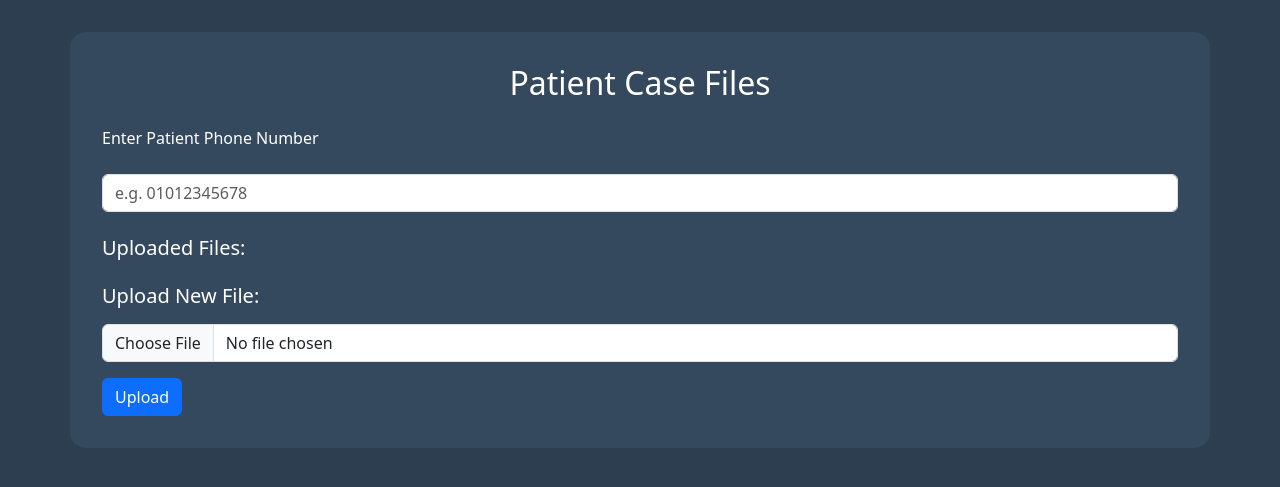
After one commit to Mustafa-Hamam/EMR, a FastAPI app: page /upload_case_file in a window 1280 px wide. The commit adds this page. Shown: the top 487 px of the page. Run offline with FastAPI, Linux system fonts and the light colour scheme; parts of the project's set-up code (start-up, migrations or seed data) failed here and were passed over; some libraries are stand-ins or nearby versions.

Commit message:
added new case and files workflow

```diff
--- /dev/null
+++ b/EMR_core/templates/casefiles.html
@@ -0,0 +1,104 @@
+<!DOCTYPE html>
+<html>
+<head>
+    <title>Manage Case Files</title>
+    <link href="https://cdn.jsdelivr.net/npm/bootstrap@5.3.3/dist/css/bootstrap.min.css" rel="stylesheet">
+    <style>
+        body {
+            background-color: #2c3e50;
+            color: white;
+            padding: 2rem;
+        }
+        .container {
+            background-color: #34495e;
+            border-radius: 1rem;
+            padding: 2rem;
+        }
+        .form-control, .btn {
+            margin-top: 1rem;
+        }
+        .file-entry {
+            display: flex;
+            justify-content: space-between;
+            align-items: center;
+            background-color: #3b5998;
+            padding: 0.5rem 1rem;
+            border-radius: 0.5rem;
+            margin-bottom: 0.5rem;
+        }
+        .file-entry a {
+            color: #f1c40f;
+            text-decoration: underline;
+        }
+    </style>
+</head>
+<body>
+<div class="container">
+    <h2 class="text-center mb-4">Patient Case Files</h2>
+
+    <!-- 🔍 Search Section -->
+    <div class="mb-3">
+        <label for="phone" class="form-label">Enter Patient Phone Number</label>
+        <input type="text" id="phone" class="form-control" placeholder="e.g. 01012345678" onblur="fetchFiles()">
+    </div>
+
+    <!-- 📂 Files List -->
+    <div id="file-list" class="mt-4">
+        <h5>Uploaded Files:</h5>
+        <div id="files-container"></div>
+    </div>
+
+    <!-- ⬆️ Upload Section -->
+    <form id="upload-form" action="/upload_casefile" method="post" enctype="multipart/form-data" class="mt-4">
+        <h5>Upload New File:</h5>
+        <input type="hidden" name="phone" id="upload_phone">
+        <input type="file" name="file" class="form-control" required>
+        <button type="submit" class="btn btn-primary">Upload</button>
+    </form>
+</div>
+
+<script>
+    async function fetchFiles() {
+        const phone = document.getElementById("phone").value;
+        document.getElementById("upload_phone").value = phone;
+
+        const res = await fetch(`/api/casefiles?phone=${phone}`);
+        const files = await res.json();
+
+        const container = document.getElementById("files-container");
+        container.innerHTML = "";
+
+        if (files.length === 0) {
+            container.innerHTML = "<p>No files found for this patient.</p>";
+            return;
+        }
+
+        files.forEach(file => {
+            const div = document.createElement("div");
+            div.className = "file-entry";
+            div.innerHTML = `
+                <span>${file.filename}</span>
+                <div>
+                    <a href="${file.url}" target="_blank" class="btn btn-sm btn-outline-light me-2">View</a>
+                    <button class="btn btn-sm btn-danger" onclick="deleteFile('${file.filename}')">Delete</button>
+                </div>
+            `;
+            container.appendChild(div);
+        });
+    }
+
+    async function deleteFile(filename) {
+        const phone = document.getElementById("phone").value;
+        if (!confirm(`Delete file: ${filename}?`)) return;
+
+        const res = await fetch(`/delete_casefile?filename=${filename}&phone=${phone}`, { method: "DELETE" });
+        if (res.ok) {
+            alert("File deleted successfully.");
+            fetchFiles();
+        } else {
+            alert("Failed to delete file.");
+        }
+    }
+</script>
+</body>
+</html>
--- a/main.py
+++ b/main.py
@@ -3,6 +3,7 @@ from fastapi import FastAPI
 from fastapi import Request, Form,HTTPException
 from fastapi.templating import Jinja2Templates
 from fastapi.responses import HTMLResponse
+import os
 import uvicorn
 from EMR_core.insertion import auth_snflk, add_patient, add_Doctor, add_Receptionist, add_HR, add_Case
 from EMR_core.visits import add_visit, add_booking
@@ -48,6 +49,11 @@ async def new_booking_form(request: Request):
 async def new_case_form(request: Request):
     # Serve the form template
     return templates.TemplateResponse("newcase.html", {"request": request})
+
+@app.get("/upload_case_file", response_class=HTMLResponse)
+async def new_case_file_form(request: Request):
+    # Serve the form template
+    return templates.TemplateResponse("casefiles.html", {"request": request})
 
 @app.post("/newpatient", response_class=HTMLResponse)
 async def submit_patient(
@@ -324,6 +330,59 @@ async def submit_case(
         {"request": request, "message": f"✅ Added new case with ID {result}"}
     )
 
+@app.post("/upload_case_file", response_class=HTMLResponse)
+async def upload_case_file(
+    request: Request,
+    phone: int = Form(...),
+    file: UploadFile = Form(...)
+):
+    conn = auth_snflk()
+    cursor = conn.cursor()
+    try:
+        # ✅ Read file content
+        file_bytes = await file.read()
+
+        # ✅ Save temporarily on disk
+        os.makedirs("/tmp/case_files", exist_ok=True)
+        safe_filename = file.filename.replace(" ", "_")  # sanitize filename
+        temp_path = f"/tmp/case_files/{safe_filename}"
+        with open(temp_path, "wb") as f:
+            f.write(file_bytes)
+
+        # ✅ Get case ID from patient phone
+        cursor.execute("""
+            SELECT CASE_ID
+            FROM CLINIC_A.PUBLIC.PATIENT P
+            JOIN CLINIC_A.PUBLIC.CASES C ON P.ID = C.PATIENT_ID
+            WHERE P.PHONE = %s
+            ORDER BY C.START_DATE DESC
+            LIMIT 1
+        """, (phone,))
+        result = cursor.fetchone()
+
+        if not result:
+            return HTMLResponse("<h3>❌ No case found for this patient phone number.</h3>")
+
+        case_id = result[0]
+
+        # ✅ Upload to internal stage (CASE_FILES_STAGE)
+        put_command = f"""
+            PUT file://{temp_path} @CASE_FILES_STAGE/case_{case_id}/ auto_compress=true;
+        """
+        cursor.execute(put_command)
+
+        return HTMLResponse(f"<h3>✅ File '{safe_filename}' uploaded for case ID {case_id}</h3>")
+
+    except Exception as e:
+        return HTMLResponse(f"<h3>❌ Error uploading file: {e}</h3>")
+
+    finally:
+        cursor.close()
+        conn.close()
+
+        # 🧹 Optional: clean up temp file
+        if os.path.exists(temp_path):
+            os.remove(temp_path)
 
 @app.get("/api/patient_by_phone")
 async def get_patient_by_phone(phone: int):
```
Also changed, not shown: EMR_core/templates/home.html (+6 -1 lines).
